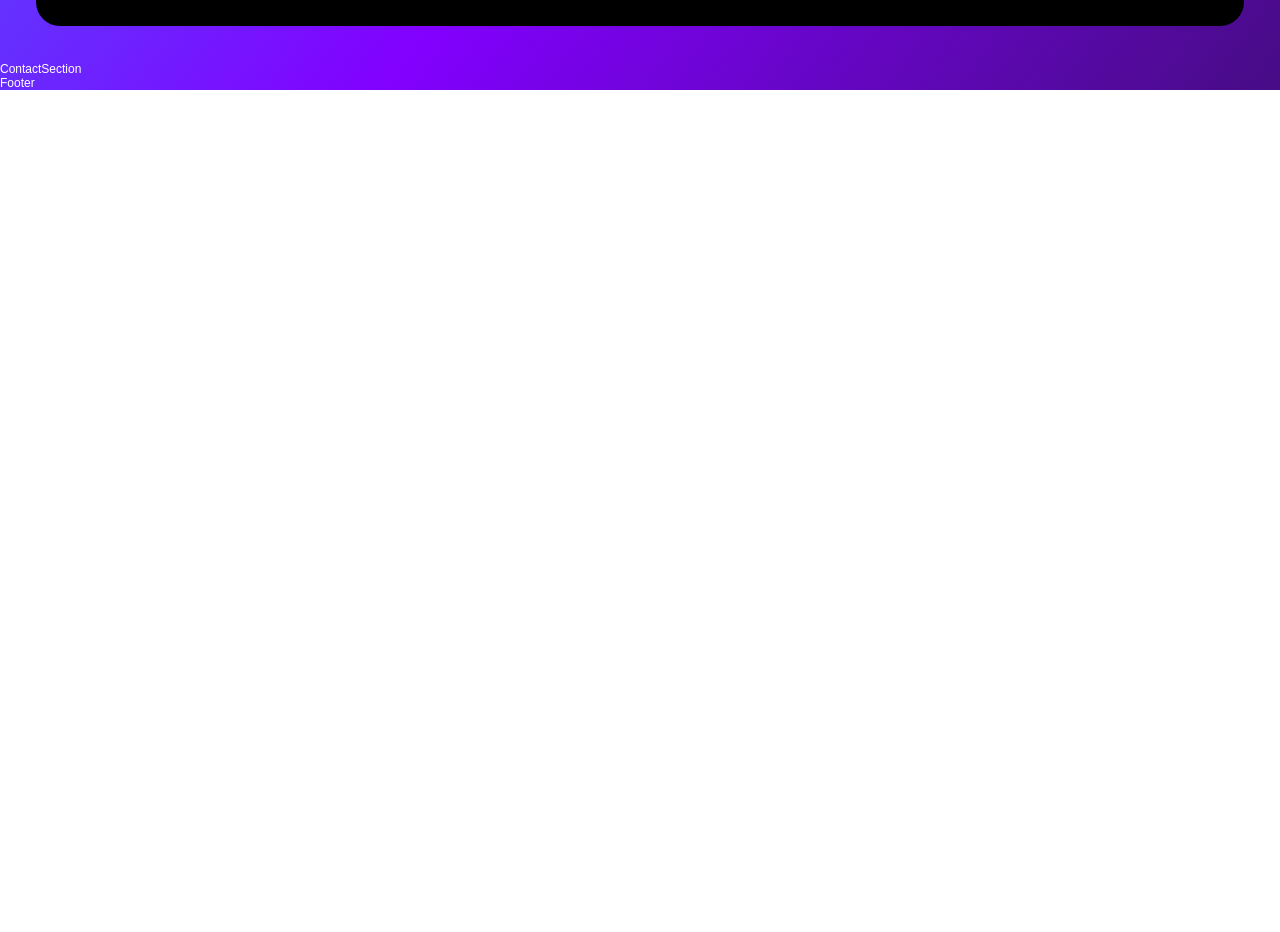
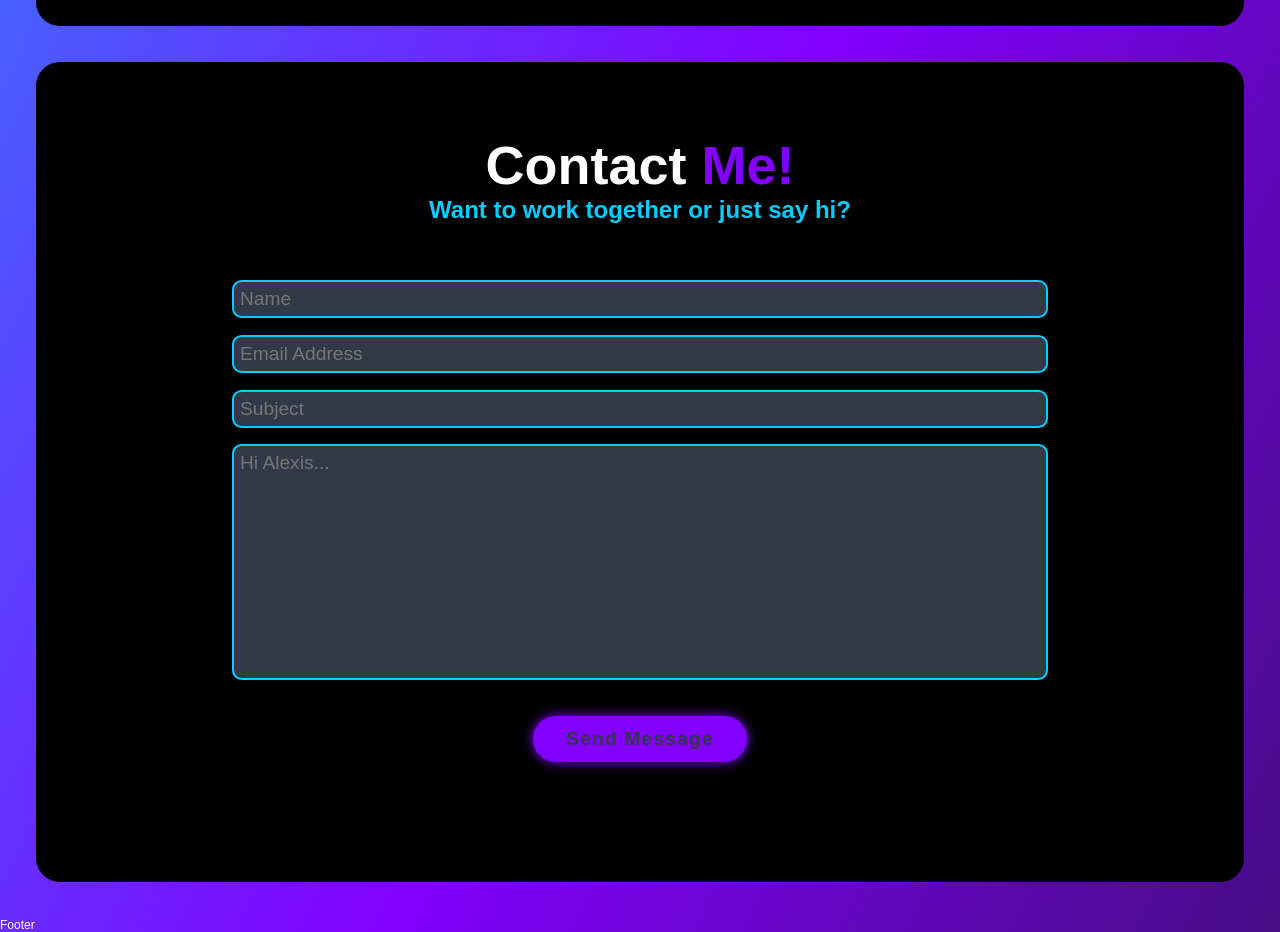
Before and after one commit to alexiscodes21/portfolio-v2, a React (Create React App) app: page / in a window 1280 px wide. Shown: the part 1669-2601 px from the top of the page. Before the commit the page ends 1759 px from the top, so only its background shows below. Built offline with nearby package versions, Linux system fonts and the light colour scheme.

Commit message:
contact form

```diff
--- a/src/components/AboutSection.js
+++ b/src/components/AboutSection.js
@@ -1,6 +1,6 @@
-// import "../css/AboutSection.css"
-import LinkedInIcon from "@mui/icons-material/LinkedIn";import GitHubIcon from "@mui/icons-material/GitHub";
-import "../App.css"
+import LinkedInIcon from "@mui/icons-material/LinkedIn";
+import GitHubIcon from "@mui/icons-material/GitHub";
+import resume from "../pdf/Resume_AlexisWinters.pdf"
 
 const AboutSection = () => {
   return (
@@ -28,7 +28,7 @@ const AboutSection = () => {
               <GitHubIcon />
             </a>
           </div>
-          <a href="../pdf/Resume_AlexisWinters.pdf" target="_blank" rel="noreferrer" className="btn">
+          <a href={resume} target="_blank" rel="noreferrer" className="btn">
             Resume
           </a>
         </div>
--- a/src/components/ContactSection.js
+++ b/src/components/ContactSection.js
@@ -1,7 +1,21 @@
 const ContactSection = () => {
   return (
-    <div>ContactSection</div>
-  )
-}
+    <section class="contactSection" id="contactSection">
+      <h2 class="sectionHeading">
+        Contact <span>Me!</span>
+      </h2>
+      <h3>Want to work together or just say hi?</h3>
+      <form id="form">
+        <div class="input-box">
+          <input type="text" id="name" name="name" placeholder="Name" required />
+          <input type="email" id="email" name="email" placeholder="Email Address" required />
+          <input type="text" id="subject" name="subject" placeholder="Subject" required />
+        </div>
+        <textarea type="text" id="message" name="message" cols="30" rows="10" placeholder="Hi Alexis..." required></textarea>
+        <input type="submit" value="Send Message" class="btn" />
+      </form>
+    </section>
+  );
+};
 
-export default ContactSection
+export default ContactSection;
```
